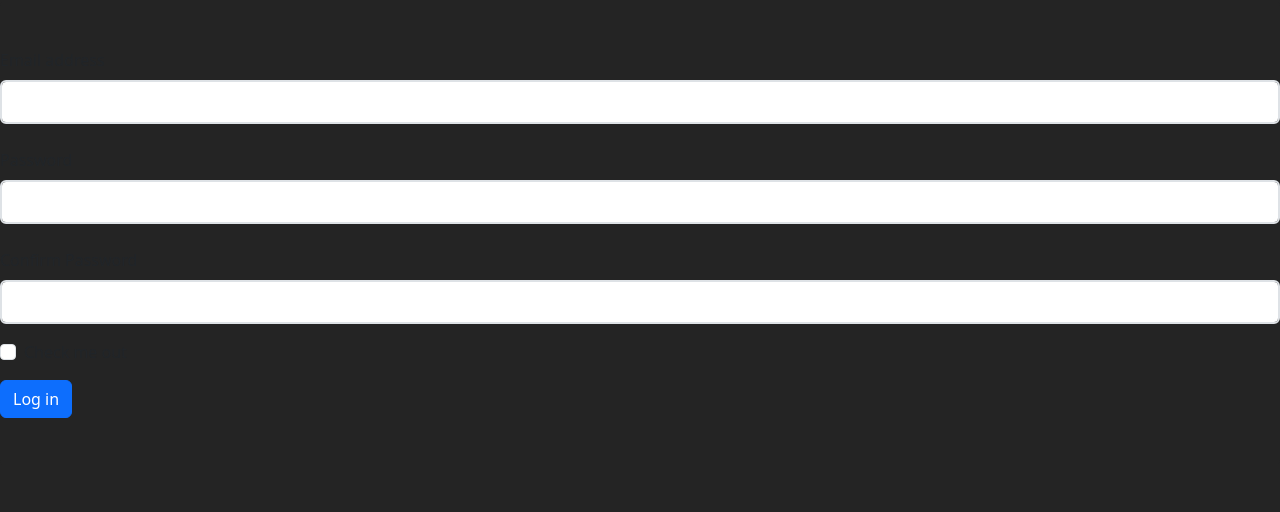
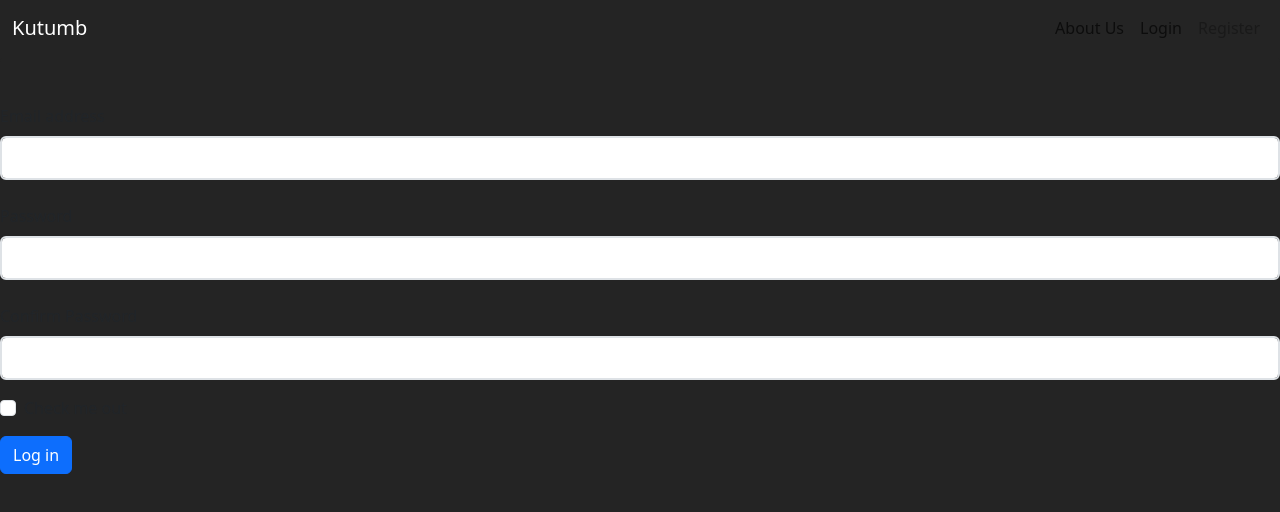
Before and after one commit to PJiyush/Kutumba, a React (Vite) app in the folder frontend/: page / in a window 1280 px wide. Shown: the top 512 px of the page. Built offline with nearby package versions, Linux system fonts and the light colour scheme.

Commit message:
Created a Navigation bar

```diff
--- a/frontend/src/App.tsx
+++ b/frontend/src/App.tsx
@@ -1,10 +1,12 @@
 import './App.css'
 // import Form from './components/Form'
 import RegisterForm from './components/RegisterForm'
+import Navbar from './components/Navbar'
 function App() {
 
   return (
     <>
+      <Navbar/>
       {/* <Form/> */}
       <RegisterForm/>
     </>
--- /dev/null
+++ b/frontend/src/components/Navbar.tsx
@@ -0,0 +1,32 @@
+import React from 'react'
+
+function Navbar() {
+    return (
+        <div>
+            <nav className="navbar navbar-expand-lg bg-blue-300 ">
+            <div className="container-fluid bg-transparent">
+                <a className="navbar-brand text-white bg-transparent" href="#">Kutumb</a>
+                <div className="bg-blue-300" id="navbarSupportedContent">
+                    <ul className=" bg-blue-300 navbar-nav me-auto mb-2 mb-lg-0  text-black">
+                        <li className="nav-item">
+                            <a className="bg-blue-300  nav-link" aria-current="page" href="#">About Us</a>
+                        </li>
+                        <li className="nav-item">
+                            <a className="bg-blue-300 nav-link" href="#">Login</a>
+                        </li>
+                        <li className="nav-item dropdown">
+
+                        </li>
+                        <li className="nav-item">
+                            <a className="bg-blue-300 nav-link disabled" href="#" aria-disabled="true">Register</a>
+                        </li>
+                    </ul>
+
+                </div>
+            </div>
+        </nav></div>
+    )
+}
+// currently the values are hardcoded, but they will be changed later thorugh props
+
+export default Navbar
```
